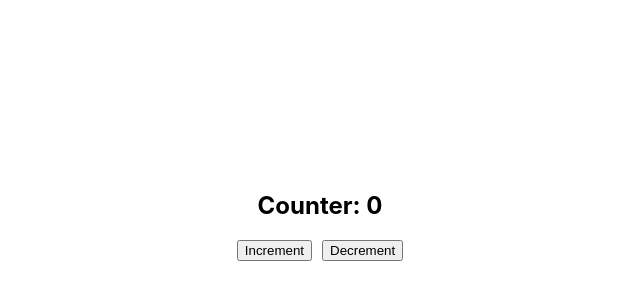
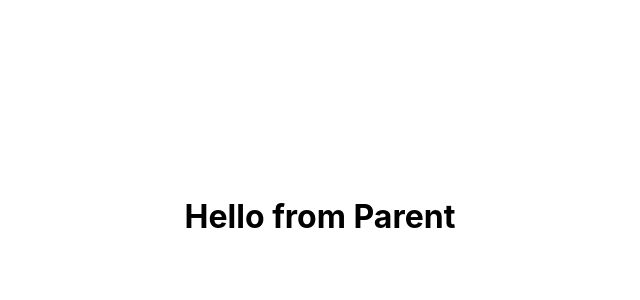
Before and after one commit to abhay-tothenew/React-Lecture-2, a React (Create React App) app: page / in a window 1280 px wide. Shown: the part 184-484 px from the top of the page, without its empty margins (320-960 px from the left). Built offline with nearby package versions, Linux system fonts and the light colour scheme.

Commit message:
add: class based parent component

```diff
--- a/src/App.js
+++ b/src/App.js
@@ -1,9 +1,11 @@
 import React from 'react'
 import Counter from './Counter'
+import Parent from './Parent';
 
 const App = () => {
   return (
-      <Counter />
+      // <Counter />
+      <Parent/>
   )
 }
 
--- /dev/null
+++ b/src/Parent/index.jsx
@@ -0,0 +1,29 @@
+//CLASS BASED PARENT
+
+import React,{Component} from 'react';
+
+class Parent extends Component{
+    constructor(props){
+        super(props);
+        this.state ={
+            message: 'Hello from Parent'
+        };
+    }
+
+    render(){
+        return(
+            <div style = {{
+                display: 'flex',
+                justifyContent: 'center',
+                alignItems: 'center',
+                height: '100vh',
+                flexDirection: 'column'
+            }}>
+                <h1>{this.state.message}</h1>
+            </div>
+        )
+    }
+}
+
+
+export default Parent;
```
